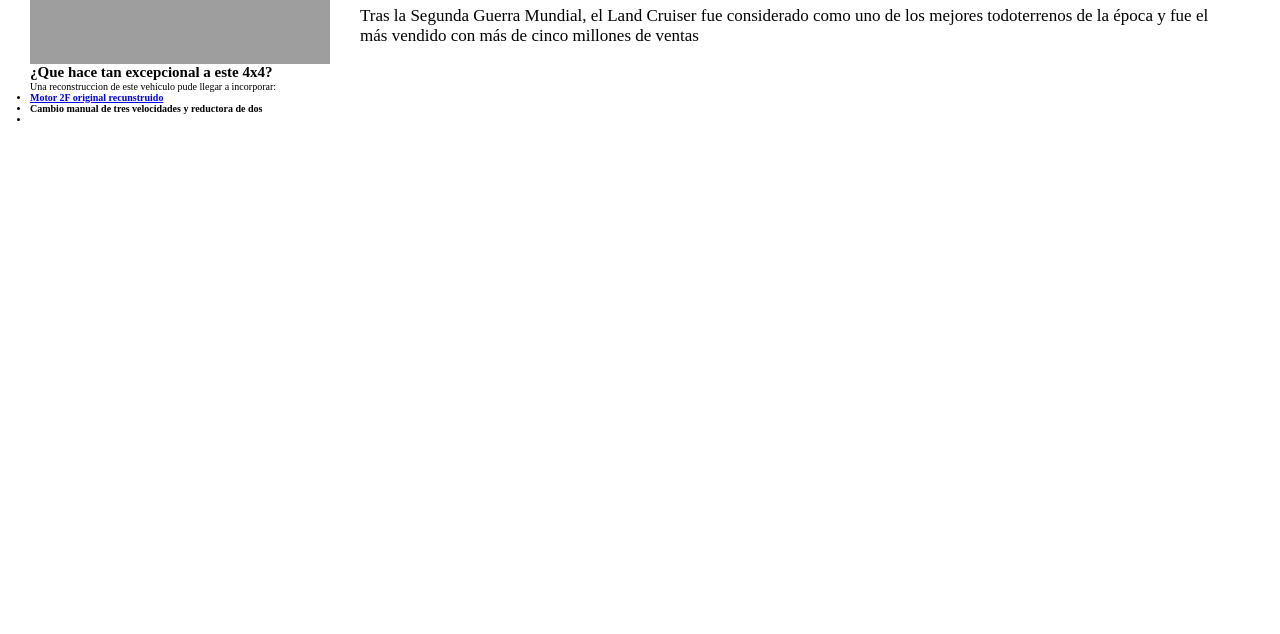
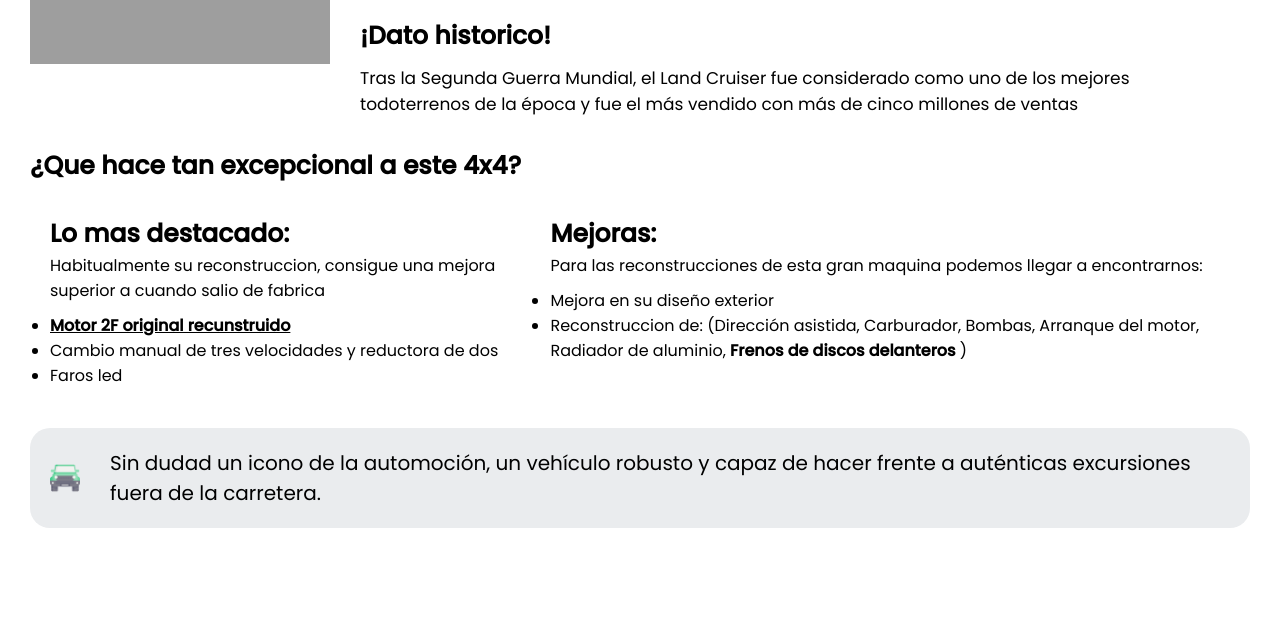
Before and after one commit to JoseRamirezOz/introduccionSEO, a plain HTML site: page index.html in a window 1280 px wide. Shown: the part 166-800 px from the top of the page. Drawn offline with Linux system fonts and the light colour scheme; grey boxes are pictures that could not be loaded.

Commit message:
Review de FJ43

```diff
--- a/index.css
+++ b/index.css
@@ -5,16 +5,30 @@
 }
 
 :root{
+    --text-general:'Poppins', sans-serif;
+}
+
+html{
     font-size:62.5%;
 }
 
+
+
+
 .infoFJ43{
     padding:3rem;
+    font-family:var(--text-general);
 }
 
 .containerFJ43{
     display:flex;
     flex-direction:row;
+}
+
+.questionSubtitle{
+    font-size:2.5rem;
+    margin-top:3rem;
+    margin-bottom:1rem;
 }
 
 .containerFJ43 article{
@@ -43,3 +57,57 @@
     object-fit:cover;
     margin-right:3rem;
 }
+
+.destacadoFJ43{
+    margin-right:4rem;
+}
+
+.listFeaturesFj{
+    background:none;
+    display:flex;
+    flex-direction:row;
+    justify-content:space-between;
+    align-items:flex-start;
+    padding:2rem;
+}
+
+.listFeaturesFj h2{
+    font-size:2.5rem;
+}
+
+.listFeaturesFj .textPresentacionFJ43{
+    margin-bottom:1rem;
+}
+
+.listFeaturesFj p{
+    font-size:1.6rem;
+}
+
+.listFeaturesFj li{
+    font-size:1.6rem;
+}
+
+.listFeaturesFj a{
+    color:#000;
+}
+
+.finFJ43{
+    display:flex;
+    flex-direction:row;
+    align-items:center;
+    margin-top:2rem;
+    background:#EAECEE;
+    padding:2rem;
+    border-radius:2rem;
+}
+
+.finFJ43 img{
+    width:3rem;
+    height:3rem;
+    border-radius:.5rem;
+    margin-right:3rem;
+}
+
+.finFJ43 p{
+    font-size:2rem;
+}
--- a/index.html
+++ b/index.html
@@ -6,6 +6,10 @@
     <meta name="viewport" content="width=device-width, initial-scale=1.0">
     <title>Toyota FJ43</title>
     <link rel="stylesheet" href="index.css">
+
+    <link rel="preconnect" href="https://fonts.googleapis.com">
+    <link rel="preconnect" href="https://fonts.gstatic.com" crossorigin>
+    <link href="https://fonts.googleapis.com/css2?family=Poppins:wght@100;400;500&display=swap" rel="stylesheet">
 </head>
 <body>
     <section class="infoFJ43">
@@ -20,13 +24,43 @@
                 <p>Tras la Segunda Guerra Mundial, el Land Cruiser fue considerado como uno de los mejores todoterrenos de la época y fue el más vendido con más de cinco millones de ventas</p>
             </article>
         </div>
-        <h2>¿Que hace tan excepcional a este 4x4?</h2>
-        <p>Una reconstruccion de este vehiculo pude llegar a incorporar:</p>
-        <ul>
-            <li><a href="https://steemit.com/spanish/@caserra/el-motor-2f-de-toyota-una-maquina-excepcional"><b>Motor 2F original recunstruido<b><a></li>
-            <li>Cambio manual de tres velocidades y reductora de dos<li>
-        </ul>
+        <h2 class="questionSubtitle">¿Que hace tan excepcional a este 4x4?</h2>
 
+        <article class="listFeaturesFj">
+            <ul class="destacadoFJ43">
+                <h2>Lo mas destacado:</h2>
+                <p class="textPresentacionFJ43">Habitualmente su reconstruccion, consigue una
+                    mejora superior a cuando salio de fabrica
+                </p >
+                <li><a href="https://steemit.com/spanish/@caserra/el-motor-2f-de-toyota-una-maquina-excepcional"><b>Motor 2F original recunstruido</b><a></li>
+                <li>Cambio manual de tres velocidades y reductora de dos</li>
+                <li>Faros led</li>
+            </ul>
+
+            <ul>
+                <h2>Mejoras:</h2>
+                <p class="textPresentacionFJ43">Para las reconstrucciones de esta gran maquina
+                    podemos llegar a encontrarnos:
+                </p >
+                <li>Mejora en su diseño exterior</li>
+                <li>
+                    Reconstruccion de: (Dirección asistida,
+                    Carburador, Bombas, Arranque del motor,
+                    Radiador de aluminio, <b>Frenos de discos
+                        delanteros
+                    </b>)
+                </li>
+            </ul>
+        </article>
+
+        <article class="finFJ43">
+            <img src="iconfj43.png" alt="">
+
+            <p>
+                Sin dudad un icono de la automoción, un vehículo robusto
+                y capaz de hacer frente a auténticas excursiones fuera de la carretera.
+            </p>
+        </article>
     </section>
 </body>
 </html>
```
Also changed, not shown: iconfj43.png (added).
